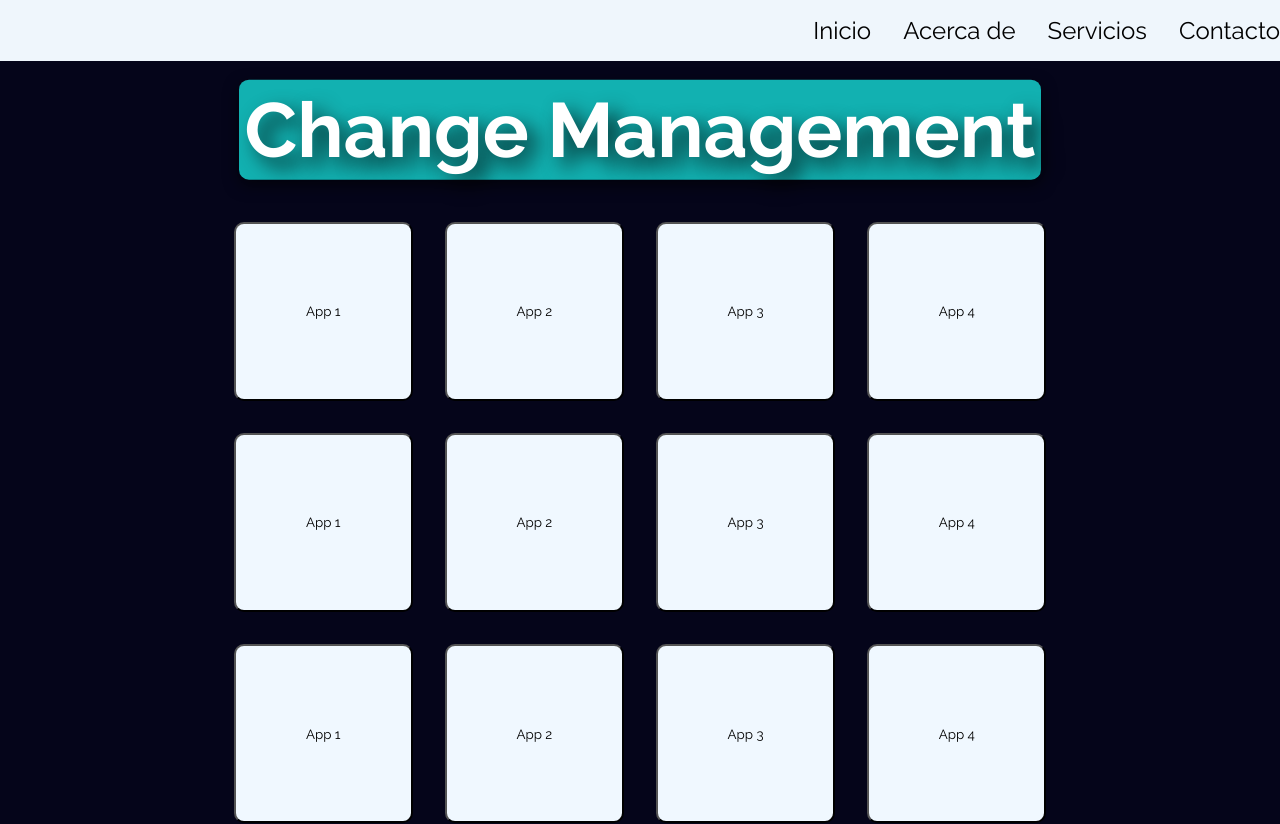
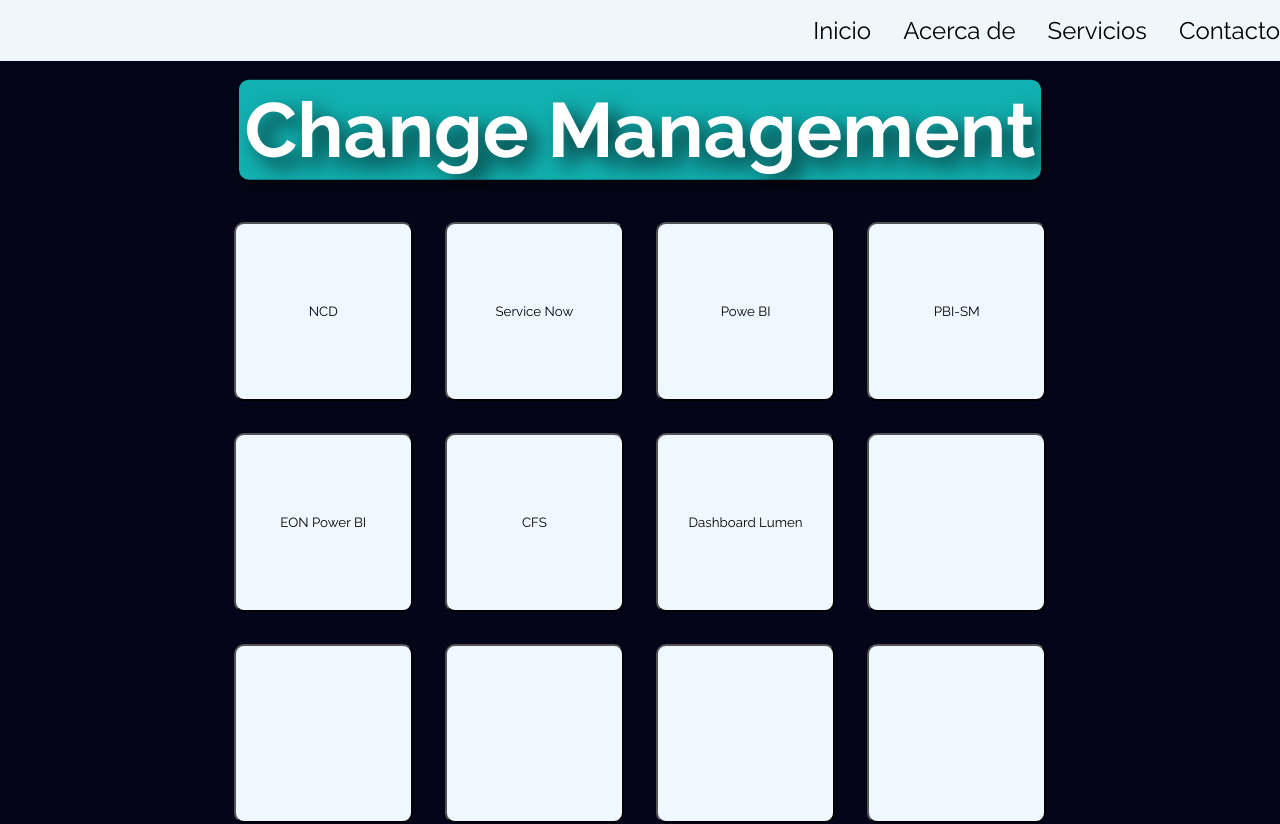
Before and after one commit to BrendaRuthHerrera/ChangeManagement, a React (Vite) app in the folder frontend/: page /home in a window 1280 px wide. Shown: the top 824 px of the page. Built offline with nearby package versions, Linux system fonts and the light colour scheme; a web font is replaced by a local one.

Commit message:
The .json file was added from which the portal links are consumed

```diff
--- /dev/null
+++ b/frontend/public/links.json
@@ -0,0 +1,116 @@
+[
+    {
+        "id": 1,
+        "title": "NCD",
+        "url": "http://ncd.lat.intranet/QuickSearch",
+        "description": "Descripción"
+    },
+    {
+        "id": 2,
+        "title": "Service Now",
+        "url": "https://sacfs.service-now.com/now/nav/ui/classic/params/target/sn_chg_model_ui_landing.do",
+        "description": "Descripción"
+    },
+    {
+        "id": 3,
+        "title": "Powe BI",
+        "url": "https://app.powerbi.com/groups/me/apps/0b7ecded-a7a4-4ee8-a030-747d7d7a4797/reports/9cfd40c5-0438-4b73-86d7-0030ec725ee8/ReportSection3abb3f56d8c0d16421e6?experience=power-bi",
+        "description": "Descripción"
+    },
+    {
+        "id": 4,
+        "title": "PBI-SM",
+        "url": "http://llfinder.lat.intranet/Home/Home",
+        "description": "Descripción"
+    },
+    {
+        "id": 5,
+        "title": "EON Power BI",
+        "url": "https://app.powerbi.com/groups/me/reports/af86c27e-eed5-4f03-9662-62705ab0e254/ReportSection1dc796548ec199ae41d8?ctid=0abdd594-13d3-401e-a704-19830f19e888&experience=power-bi",
+        "description": "Descripción"
+    },
+    {
+        "id": 6,
+        "title": "CFS",
+        "url": "http://dkvapi.lat.intranet/cfsoogle.html",
+        "description": "Descripción"
+    },
+    {
+        "id": 7,
+        "title": "Dashboard Lumen",
+        "url": "https://app.powerbi.com/groups/me/reports/831d7733-3a19-43eb-92ca-aef1acab7208/ReportSectionf6886874150340744c0a?ctid=0abdd594-13d3-401e-a704-19830f19e888&openReportSource=ReportInvitation&experience=power-bi",
+        "description": "Descripción"
+    },
+    {
+        "id": 8,
+        "title": "",
+        "url": "",
+        "description": "Descripción"
+    },
+    {
+        "id": 9,
+        "title": "",
+        "url": "",
+        "description": "Descripción"
+    },
+    {
+        "id": 8,
+        "title": "",
+        "url": "",
+        "description": "Descripción"
+    },
+    {
+        "id": 9,
+        "title": "",
+        "url": "",
+        "description": "Descripción"
+    },
+    {
+        "id": 8,
+        "title": "",
+        "url": "",
+        "description": "Descripción"
+    },
+    {
+        "id": 9,
+        "title": "",
+        "url": "",
+        "description": "Descripción"
+    },
+    {
+        "id": 8,
+        "title": "",
+        "url": "",
+        "description": "Descripción"
+    },
+    {
+        "id": 9,
+        "title": "",
+        "url": "",
+        "description": "Descripción"
+    },
+    {
+        "id": 8,
+        "title": "",
+        "url": "",
+        "description": "Descripción"
+    },
+    {
+        "id": 9,
+        "title": "",
+        "url": "",
+        "description": "Descripción"
+    },
+    {
+        "id": 8,
+        "title": "",
+        "url": "",
+        "description": "Descripción"
+    },
+    {
+        "id": 9,
+        "title": "",
+        "url": "",
+        "description": "Descripción"
+    }
+]
--- a/frontend/src/components/Portal.tsx
+++ b/frontend/src/components/Portal.tsx
@@ -1,24 +1,24 @@
+import React from 'react';
 import '../styles/Home.css';
 
-export default function Portal() {
+interface LinkData {
+  id: number;
+  url:string;
+  title: string;
+  description: string;
+}
+
+const Portal = ({ links }: { links: LinkData[] }) => {
     return(
-        <div className="container">
-        <button className="box" onClick={() => {window.location.href = 'tu/direccion/concreta'}}>App 1</button>
-        <button className="box" onClick={() => {window.location.href = 'tu/otra/direccion'}}>App 2</button>
-        <button className="box" onClick={() => {window.location.href = 'otra/direccion/mas'}}>App 3</button>
-        <button className="box" onClick={() => {window.location.href = 'otra/direccion/aqui'}}>App 4</button>
-        <button className="box" onClick={() => {window.location.href = 'tu/direccion/concreta'}}>App 1</button>
-        <button className="box" onClick={() => {window.location.href = 'tu/otra/direccion'}}>App 2</button>
-        <button className="box" onClick={() => {window.location.href = 'otra/direccion/mas'}}>App 3</button>
-        <button className="box" onClick={() => {window.location.href = 'otra/direccion/aqui'}}>App 4</button>
-        <button className="box" onClick={() => {window.location.href = 'tu/direccion/concreta'}}>App 1</button>
-        <button className="box" onClick={() => {window.location.href = 'tu/otra/direccion'}}>App 2</button>
-        <button className="box" onClick={() => {window.location.href = 'otra/direccion/mas'}}>App 3</button>
-        <button className="box" onClick={() => {window.location.href = 'otra/direccion/aqui'}}>App 4</button>
-        <button className="box" onClick={() => {window.location.href = 'tu/direccion/concreta'}}>App 1</button>
-        <button className="box" onClick={() => {window.location.href = 'tu/otra/direccion'}}>App 2</button>
-        <button className="box" onClick={() => {window.location.href = 'otra/direccion/mas'}}>App 3</button>
-        <button className="box" onClick={() => {window.location.href = 'otra/direccion/aqui'}}>App 4</button>
-      </div>
-    )
-}
+      <div className="container">
+      {links.map(link => (
+          <button key={link.id} className="box" onClick={() => { window.location.href = link.url }}>
+              {link.title}
+          </button>
+      ))}
+  </div>
+
+    );
+};
+
+export default Portal;
--- a/frontend/src/pages/Home.tsx
+++ b/frontend/src/pages/Home.tsx
@@ -1,9 +1,25 @@
+import React, { useState, useEffect } from 'react';
 import '../styles/Home.css';
 import Navbar from '../components/Navbar';
 import Portal from '../components/Portal';
 import Footer from '../components/Footer';
+interface LinkData {
+    id: number;
+    url:string;
+    title: string;
+    description: string;
+  }
+const Home = () => {
 
-export default function Home() {
+    const [links, setLinks] =useState<LinkData[]>([]);
+
+    useEffect(() => {
+        fetch('./links.json')
+        .then(response => response.json())
+        .then(data => setLinks(data))
+        .catch(error => console.error('Error loading links:', error));
+    }, []);
+
     return (
         <main>
             <Navbar/>
@@ -11,9 +27,11 @@
                 <div className='Título'>
                 <h1>Change Management</h1>
                 </div>
-                <Portal/>
+                <Portal links={links} />
             </body>
             <Footer/>
         </main>
     )
 }
+
+export default Home;
```
Also changed, not shown: frontend/package.json (+6 -1 lines), 1 other file (tests, documents, lock files or other folders).
